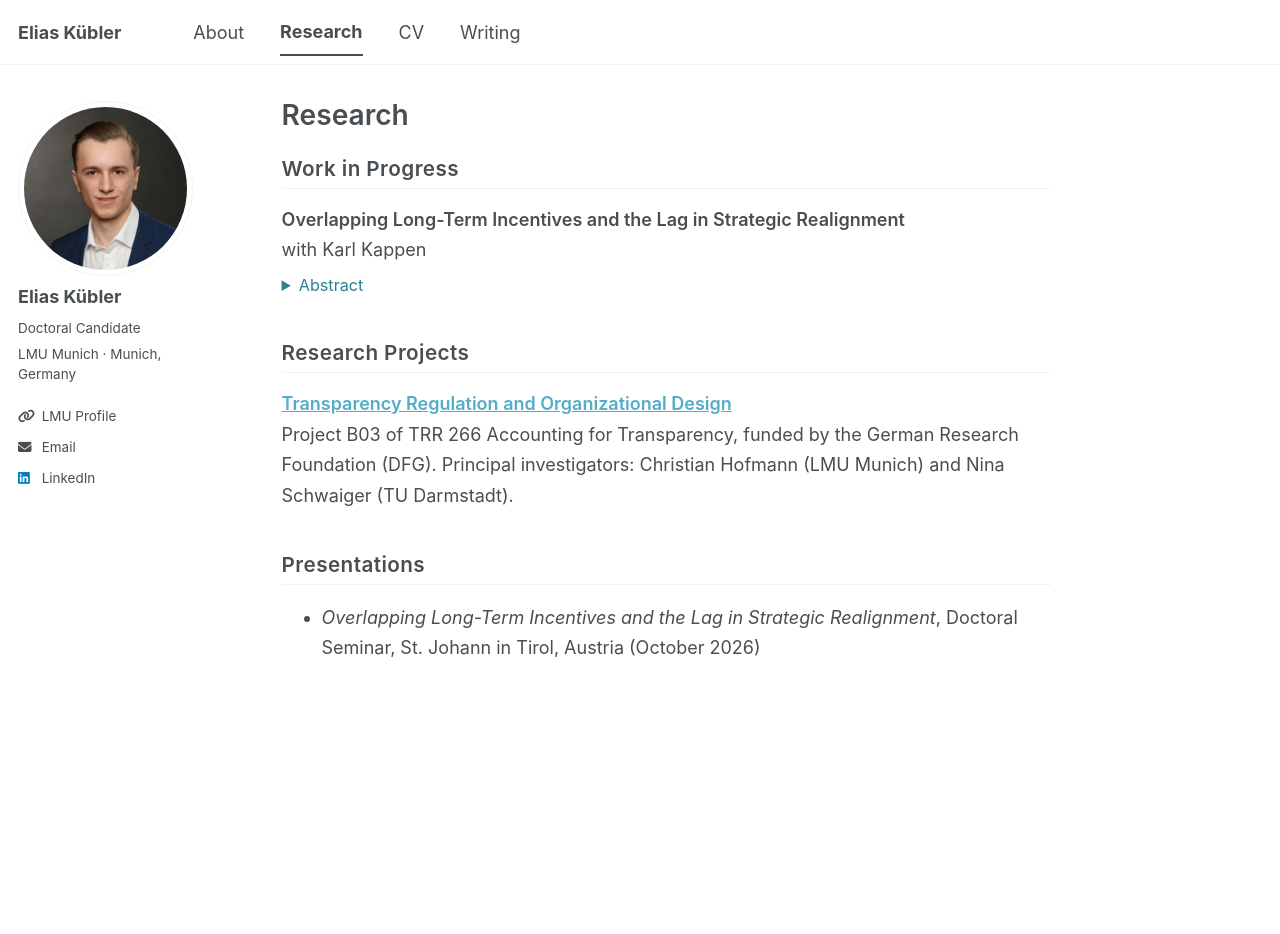
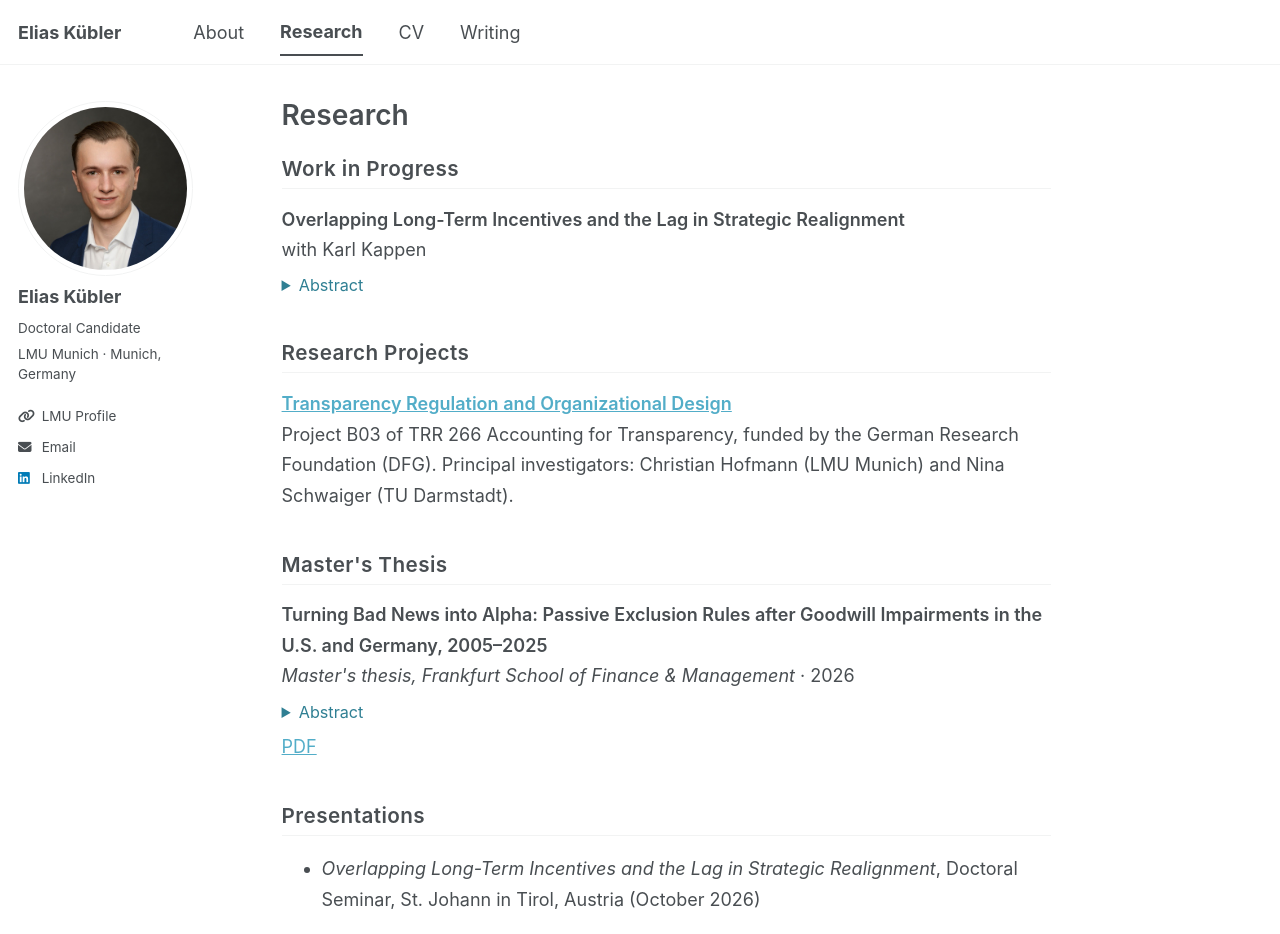
Before and after one commit to a0d4n/elias-academic-site, a Jekyll site: the page built from _pages/research.html, in a window 1280 px wide and 934 px high. Built offline with Jekyll 4.4.1, drawn with Linux system fonts in a browser that asks for light colours; a script bundle is joined from its source files by our own code; a style sheet for code colours, icons or effects is not loaded.

Commit message:
Add MSc thesis (PDF, student ID removed) to Research page
Co-Authored-By: Claude Opus 5.5 <noreply@anthropic.com>
Claude-Session: https://claude.ai/code/session_0113PgPaG2wmMCkbVHhics4v

```diff
--- a/_data/research.yml
+++ b/_data/research.yml
@@ -51,6 +51,33 @@ projects:
     description: "Project B03 of TRR 266 Accounting for Transparency, funded by the German Research Foundation (DFG). Principal investigators: Christian Hofmann (LMU Munich) and Nina Schwaiger (TU Darmstadt)."
     url: "https://www.accounting-for-transparency.de/projects/transparency-regulation-and-organizational-design/"
 
+# Theses (same fields as papers)
+theses:
+  - title: "Turning Bad News into Alpha: Passive Exclusion Rules after Goodwill Impairments in the U.S. and Germany, 2005–2025"
+    status: "Master's thesis, Frankfurt School of Finance & Management"
+    year: 2026
+    abstract: >
+      This thesis examines whether goodwill impairment announcements have
+      persistent capital market implications beyond short-term announcement
+      effects and whether such effects matter for passive index investors. Using
+      data on DAX and S&P 500 constituents from 2005 to 2025, the study documents
+      that firms announcing goodwill impairments exhibit negative abnormal
+      performance over medium-term horizons, particularly over twelve months,
+      even after excluding the immediate announcement window. Building on this
+      evidence, the thesis evaluates simple, rule-based passive exclusion
+      strategies. Temporarily removing goodwill-impaired firms from
+      index-tracking portfolios and proportionally rescaling remaining
+      constituents leads to systematic outperformance relative to the original
+      benchmarks, without increasing market risk. In contrast, substituting
+      impaired firms with risk-free assets improves risk characteristics but
+      does not generate positive alpha. Overall, the results indicate that
+      goodwill impairments represent a persistent source of return drag in
+      passive indices and that transparent exclusion rules can mitigate this
+      effect while preserving the passive nature of index investing.
+    links:
+      - label: "PDF"
+        url: "/files/Elias_Kuebler_MSc_Thesis.pdf"
+
 # Conference and seminar presentations.
 # Fields: title (optional), event, location, date (e.g. "June 2027"), url (optional)
 presentations:
--- a/_pages/research.html
+++ b/_pages/research.html
@@ -6,7 +6,7 @@ permalink: /research/
   Content is maintained in _data/research.yml — edit that file, not this one.
 {% endcomment %}
 {% assign r = site.data.research %}
-{% assign total = r.working_papers.size | plus: r.work_in_progress.size | plus: r.publications.size | plus: r.projects.size | plus: r.presentations.size %}
+{% assign total = r.working_papers.size | plus: r.work_in_progress.size | plus: r.publications.size | plus: r.projects.size | plus: r.theses.size | plus: r.presentations.size %}
 
 {% if r.publications.size > 0 %}
 <h2>Publications</h2>
@@ -33,6 +33,11 @@ permalink: /research/
 {% endfor %}
 {% endif %}
 
+{% if r.theses.size > 0 %}
+<h2>Master's Thesis</h2>
+{% for e in r.theses %}{% include research-entry.html entry=e %}{% endfor %}
+{% endif %}
+
 {% if r.presentations.size > 0 %}
 <h2>Presentations</h2>
 <ul class="entry-list">
```
Also changed, not shown: 1 other file.
